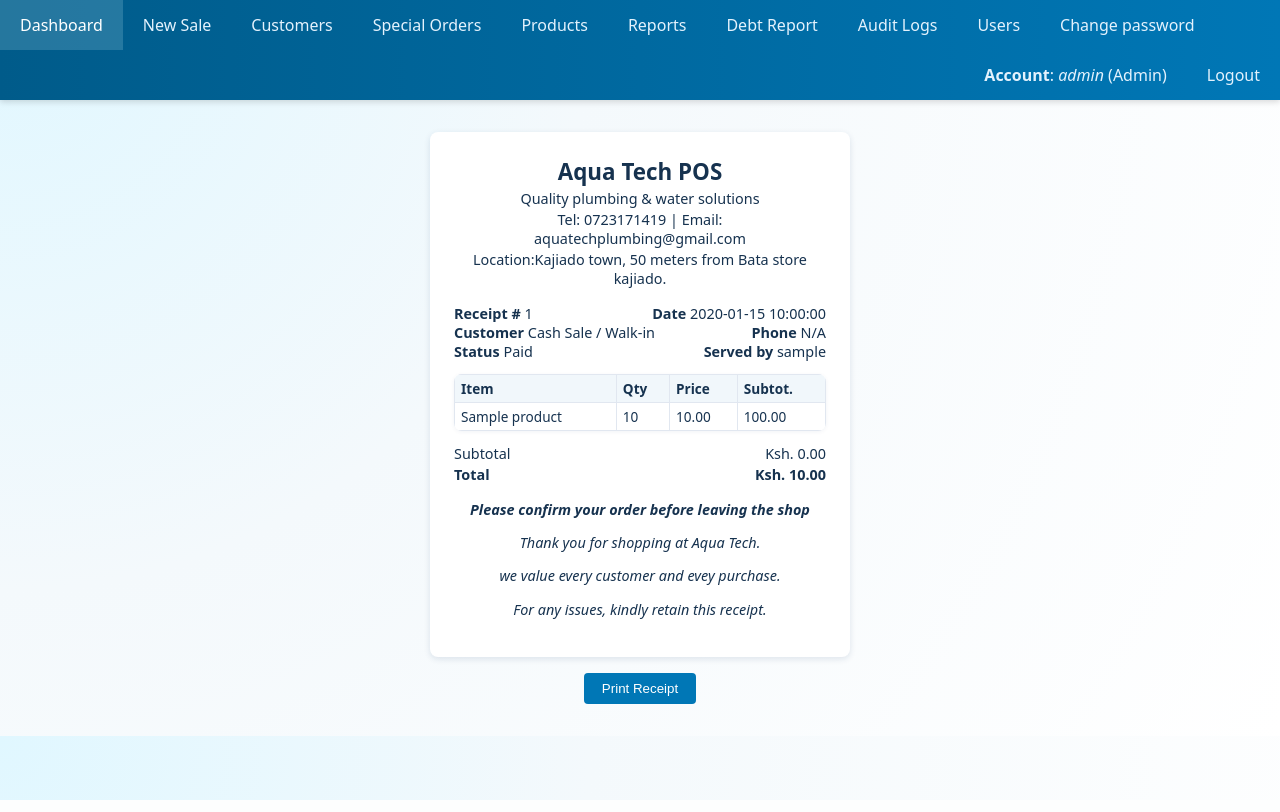
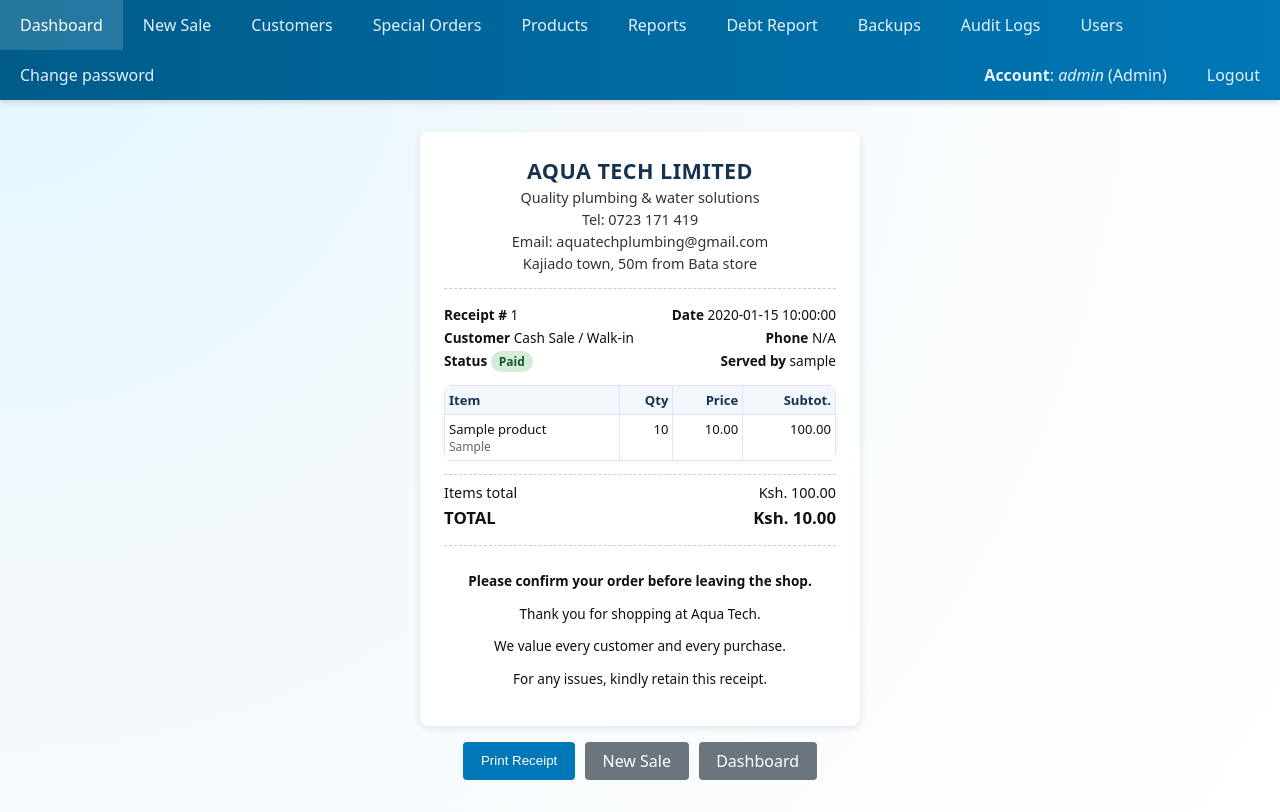
Before and after one commit to rkanyoko/aquatech_pos, a Flask app: page /receipt/1 in a window 1280 px wide. Run offline with Flask 3, Linux system fonts and the light colour scheme; a user stored in the database is signed in; data comes from the database, SQL or seed files in the repository; tables that the repository leaves empty hold one stand-in row (values such as "Sample post").

Commit message:
Add auto backups, sale search, receipt polish, edit customer, and server-side sale checks

```diff
--- a/app.py
+++ b/app.py
@@ -3,12 +3,14 @@ import json
 import os
 import re
 import time
+import shutil
+from pathlib import Path
 from datetime import datetime
 from zoneinfo import ZoneInfo
 import csv
 from io import StringIO
 from datetime import timedelta
-from flask import Flask, render_template, request, redirect, url_for, flash, abort, Response, session
+from flask import Flask, render_template, request, redirect, url_for, flash, abort, Response, session, send_file
 from werkzeug.security import check_password_hash, generate_password_hash
 from flask_login import LoginManager, UserMixin, login_user, logout_user, login_required, current_user
 from functools import wraps
@@ -19,6 +21,7 @@ load_dotenv()
 
 LOW_STOCK_THRESHOLD = 10
 LOW_STOCK_PREVIEW_LIMIT = 10
+BACKUP_KEEP_COUNT = 14
 
 PHONE_PATTERN = re.compile(r'^0[17]\d{8}$')
 EMAIL_PATTERN = re.compile(r'^[a-zA-Z0-9._%+-]+@[a-zA-Z0-9.-]+\.[a-zA-Z]{2,}$')
@@ -55,6 +58,20 @@ login_manager.session_protection = "strong"
 def make_session_permanent():
     session.permanent = True
 
+
+@app.before_request
+def run_daily_auto_backup():
+    # Skip static-ish / unauthenticated noise; one dated copy per day is enough.
+    if request.endpoint in (None, 'login', 'static'):
+        return
+    if not getattr(current_user, 'is_authenticated', False):
+        return
+    try:
+        maybe_auto_backup()
+    except Exception:
+        # Never block the app if backup fails (disk full, permissions, etc.)
+        pass
+
 class User(UserMixin):
     def __init__(self, id, username, role):
         self.id = id
@@ -82,11 +99,63 @@ def admin_required(f):
 def forbidden(e):
     return render_template('unauthorized.html'), 403
 
+def get_db_path() -> str:
+    return os.environ.get('DB_PATH', 'pos_system.db')
+
+
 def get_db_connection():
-    db_path = os.environ.get('DB_PATH', 'pos_system.db')
-    conn = sqlite3.connect(db_path)
+    conn = sqlite3.connect(get_db_path())
     conn.row_factory = sqlite3.Row
     return conn
+
+
+def get_backup_dir() -> Path:
+    return Path(get_db_path()).resolve().parent / 'backups'
+
+
+def maybe_auto_backup(force: bool = False) -> Path | None:
+    """
+    Automatically copy the SQLite DB once per calendar day (EAT).
+    Keeps the newest BACKUP_KEEP_COUNT dated files. Safe to call often.
+    """
+    db_path = Path(get_db_path())
+    if not db_path.is_file():
+        return None
+
+    backup_dir = get_backup_dir()
+    backup_dir.mkdir(parents=True, exist_ok=True)
+    today = _now_eat()[:10]  # YYYY-MM-DD
+    marker = backup_dir / '.last_backup_date'
+    target = backup_dir / f'pos-backup-{today}.db'
+
+    if not force and marker.exists() and marker.read_text(encoding='utf-8').strip() == today and target.exists():
+        return None
+
+    shutil.copy2(db_path, target)
+    marker.write_text(today, encoding='utf-8')
+
+    backups = sorted(backup_dir.glob('pos-backup-*.db'), key=lambda p: p.name, reverse=True)
+    for old in backups[BACKUP_KEEP_COUNT:]:
+        try:
+            old.unlink()
+        except OSError:
+            pass
+    return target
+
+
+def list_db_backups() -> list[dict]:
+    backup_dir = get_backup_dir()
+    if not backup_dir.is_dir():
+        return []
+    items = []
+    for path in sorted(backup_dir.glob('pos-backup-*.db'), key=lambda p: p.name, reverse=True):
+        stat = path.stat()
+        items.append({
+            'filename': path.name,
+            'size_kb': round(stat.st_size / 1024, 1),
+            'modified': datetime.fromtimestamp(stat.st_mtime, ZoneInfo('Africa/Nairobi')).strftime('%Y-%m-%d %H:%M:%S'),
+        })
+    return items
 
 
 def validate_phone(phone: str) -> str | None:
@@ -682,43 +751,137 @@ def sales():
 @app.route('/process_sale', methods=['POST'])
 @login_required
 def process_sale():
-    total_amount = request.form['total_amount']
-    cart_data = json.loads(request.form['cart_data'])
-    customer_id = request.form['customer_id']
-    payment_status = request.form['payment_status']
+    try:
+        cart_data = json.loads(request.form.get('cart_data') or '{}')
+    except json.JSONDecodeError:
+        flash('Invalid cart data. Please try the sale again.', 'error')
+        return redirect(url_for('sales'))
+
+    customer_id = request.form.get('customer_id')
+    payment_status = request.form.get('payment_status')
+
+    if not cart_data:
+        flash('Cart is empty. Add at least one product before completing a sale.', 'error')
+        return redirect(url_for('sales'))
+
+    if payment_status not in ('Paid', 'On Credit'):
+        flash('Invalid payment status.', 'error')
+        return redirect(url_for('sales'))
+
+    try:
+        customer_id_int = int(customer_id)
+    except (TypeError, ValueError):
+        flash('Please select a valid customer.', 'error')
+        return redirect(url_for('sales'))
+
+    if customer_id_int == 1 and payment_status == 'On Credit':
+        flash('A walk-in customer cannot buy on credit. Register them first.', 'error')
+        return redirect(url_for('sales'))
+
     conn = get_db_connection()
     cursor = conn.cursor()
-    timestamp = datetime.now(ZoneInfo("Africa/Nairobi")).strftime("%Y-%m-%d %H:%M:%S")
-    cursor.execute(
-        'INSERT INTO sales (total_amount, customer_id, payment_status, timestamp, cashier_username) VALUES (?, ?, ?, ?, ?)',
-        (total_amount, customer_id, payment_status, timestamp, current_user.username),
-    )
-    sale_id = cursor.lastrowid
-    for product_id, item_details in cart_data.items():
-        quantity_sold = item_details['quantity']
-        price_per_unit = item_details['price']
-        previous = cursor.execute(
-            'SELECT quantity FROM products WHERE id = ?', (product_id,)
-        ).fetchone()
-        previous_qty = previous['quantity'] if previous else None
+
+    customer = cursor.execute('SELECT id FROM customers WHERE id = ?', (customer_id_int,)).fetchone()
+    if customer is None:
+        conn.close()
+        flash('Selected customer was not found.', 'error')
+        return redirect(url_for('sales'))
+
+    is_admin = current_user.role == 'Admin'
+    validated_lines = []
+    computed_total = 0.0
+
+    try:
+        for product_id_raw, item_details in cart_data.items():
+            try:
+                product_id = int(product_id_raw)
+                quantity_sold = int(item_details.get('quantity', 0))
+            except (TypeError, ValueError):
+                raise ValueError('Cart contains an invalid product or quantity.')
+
+            if quantity_sold <= 0:
+                raise ValueError('Each cart item must have a quantity greater than zero.')
+
+            product = cursor.execute(
+                'SELECT id, name, price, quantity FROM products WHERE id = ?',
+                (product_id,),
+            ).fetchone()
+            if product is None:
+                raise ValueError('One of the products in the cart no longer exists.')
+
+            if quantity_sold > product['quantity']:
+                raise ValueError(
+                    f"Not enough stock for “{product['name']}”. "
+                    f"Available: {product['quantity']}, requested: {quantity_sold}."
+                )
+
+            # Workers always pay catalogue price; admins may override line price.
+            if is_admin:
+                try:
+                    price_per_unit = float(item_details.get('price', product['price']))
+                except (TypeError, ValueError):
+                    raise ValueError(f"Invalid price for “{product['name']}”.")
+                if price_per_unit < 0:
+                    raise ValueError(f"Price cannot be negative for “{product['name']}”.")
+            else:
+                price_per_unit = float(product['price'])
+
+            if product['price'] <= 0 and not is_admin:
+                raise ValueError(f"“{product['name']}” has no selling price set yet.")
+
+            validated_lines.append({
+                'product_id': product_id,
+                'quantity_sold': quantity_sold,
+                'price_per_unit': price_per_unit,
+                'previous_qty': product['quantity'],
+            })
+            computed_total += price_per_unit * quantity_sold
+
+        timestamp = datetime.now(ZoneInfo("Africa/Nairobi")).strftime("%Y-%m-%d %H:%M:%S")
         cursor.execute(
-            'INSERT INTO sale_items (sale_id, product_id, quantity_sold, price_per_unit) VALUES (?, ?, ?, ?)',
-            (sale_id, product_id, quantity_sold, price_per_unit),
+            'INSERT INTO sales (total_amount, customer_id, payment_status, timestamp, cashier_username) VALUES (?, ?, ?, ?, ?)',
+            (computed_total, customer_id_int, payment_status, timestamp, current_user.username),
         )
-        cursor.execute(
-            'UPDATE products SET quantity = quantity - ? WHERE id = ?',
-            (quantity_sold, product_id),
-        )
-        sync_product_low_stock_marker(conn, int(product_id), previous_quantity=previous_qty)
-    conn.commit()
+        sale_id = cursor.lastrowid
+
+        for line in validated_lines:
+            cursor.execute(
+                'INSERT INTO sale_items (sale_id, product_id, quantity_sold, price_per_unit) VALUES (?, ?, ?, ?)',
+                (sale_id, line['product_id'], line['quantity_sold'], line['price_per_unit']),
+            )
+            cursor.execute(
+                'UPDATE products SET quantity = quantity - ? WHERE id = ?',
+                (line['quantity_sold'], line['product_id']),
+            )
+            sync_product_low_stock_marker(
+                conn,
+                line['product_id'],
+                previous_quantity=line['previous_qty'],
+            )
+
+        conn.commit()
+    except ValueError as exc:
+        conn.rollback()
+        conn.close()
+        flash(str(exc), 'error')
+        return redirect(url_for('sales'))
+    except Exception:
+        conn.rollback()
+        conn.close()
+        flash('Could not complete the sale. Please try again.', 'error')
+        return redirect(url_for('sales'))
+
     conn.close()
     audit_log(
         "sale_created",
         entity_type="sale",
         entity_id=sale_id,
-        details=f"customer_id={customer_id}; status={payment_status}; total={total_amount}",
-    )
-    # After processing a sale, go to printable receipt view
+        details=f"customer_id={customer_id_int}; status={payment_status}; total={computed_total}",
+    )
+    try:
+        maybe_auto_backup(force=False)
+    except Exception:
+        pass
     return redirect(url_for('sale_receipt', sale_id=sale_id))
 
 @app.route('/customers')
@@ -772,6 +935,66 @@ def add_customer():
     conn.close()
     flash('Customer added successfully.', 'success')
     return redirect(url_for('customers'))
+
+
+@app.route('/edit_customer/<int:customer_id>', methods=['GET', 'POST'])
+@login_required
+def edit_customer(customer_id):
+    conn = get_db_connection()
+    customer = conn.execute('SELECT * FROM customers WHERE id = ?', (customer_id,)).fetchone()
+    if customer is None:
+        conn.close()
+        abort(404)
+
+    if request.method == 'POST':
+        name = request.form.get('name', '').strip()
+        phone = request.form.get('phone', '').strip()
+        email = request.form.get('email', '').strip()
+
+        # Keep the default walk-in name stable for credit checks / templates.
+        if customer_id == 1:
+            name = customer['name']
+
+        if not name:
+            conn.close()
+            flash('Customer name is required.', 'error')
+            return redirect(url_for('edit_customer', customer_id=customer_id))
+
+        phone_error = None
+        if not (customer_id == 1 and phone.upper() in ('N/A', '')):
+            phone_error = validate_phone(phone)
+        if phone_error:
+            conn.close()
+            flash(phone_error, 'error')
+            return redirect(url_for('edit_customer', customer_id=customer_id))
+
+        email_error = validate_email(email)
+        if email_error:
+            conn.close()
+            flash(email_error, 'error')
+            return redirect(url_for('edit_customer', customer_id=customer_id))
+
+        # Walk-in may keep phone as N/A
+        if customer_id == 1 and phone.upper() == 'N/A':
+            phone_value = 'N/A'
+        else:
+            phone_value = phone or None
+
+        conn.execute(
+            'UPDATE customers SET name = ?, phone = ?, email = ? WHERE id = ?',
+            (name, phone_value, email or None, customer_id),
+        )
+        conn.commit()
+        conn.close()
+        flash('Customer updated successfully.', 'success')
+        return redirect(url_for('customers'))
+
+    conn.close()
+    return render_template(
+        'edit_customer.html',
+        customer=customer,
+        email_examples=ACCEPTABLE_EMAIL_EXAMPLES,
+    )
 
 
 #the following function is to help in the creation of reports of each customer that is needed. This is generated for the purpose of letting the clients/customers get some sort of report of their results as a whole
@@ -1317,6 +1540,46 @@ def reset_user_password(user_id):
     return render_template('reset_user_password.html', target=target)
 
 
+@app.route('/backups')
+@login_required
+@admin_required
+def backups():
+    maybe_auto_backup()
+    return render_template(
+        'backups.html',
+        backups=list_db_backups(),
+        keep_count=BACKUP_KEEP_COUNT,
+    )
+
+
+@app.route('/backups/run', methods=['POST'])
+@login_required
+@admin_required
+def run_backup_now():
+    try:
+        path = maybe_auto_backup(force=True)
+        if path:
+            flash(f'Backup created: {path.name}', 'success')
+        else:
+            flash('Backup could not be created (database file missing).', 'error')
+    except Exception as exc:
+        flash(f'Backup failed: {exc}', 'error')
+    return redirect(url_for('backups'))
+
+
+@app.route('/backups/download/<path:filename>')
+@login_required
+@admin_required
+def download_backup(filename):
+    # Prevent path traversal — only allow our dated backup files.
+    if not re.fullmatch(r'pos-backup-\d{4}-\d{2}-\d{2}\.db', filename):
+        abort(404)
+    path = get_backup_dir() / filename
+    if not path.is_file():
+        abort(404)
+    return send_file(path, as_attachment=True, download_name=filename)
+
+
 @app.route('/manage_users')
 @login_required
 @admin_required
--- a/templates/base.html
+++ b/templates/base.html
@@ -154,6 +154,7 @@
                     <span style="background:#d62828;color:#fff;border-radius:10px;padding:1px 7px;font-size:0.75em;margin-left:4px;">{{ nav_open_debt_count }}</span>
                 {% endif %}
             </a>
+            <a href="{{ url_for('backups') }}">Backups</a>
             <a href="{{ url_for('audit_logs') }}">Audit Logs</a>
             <a href="{{ url_for('manage_users') }}">Users</a>
             <a href="{{ url_for('change_my_password') }}">Change password</a>
--- a/templates/customers.html
+++ b/templates/customers.html
@@ -69,6 +69,7 @@
                 <td>{{ customer.email }}</td>
                 <td>
                     <a href="{{ url_for('customer_report', customer_id=customer.id) }}" class="report-link">View History</a>
+                    <a href="{{ url_for('edit_customer', customer_id=customer.id) }}" class="report-link" style="background-color:#007bff;">Edit</a>
 
                     {% if current_user.role == 'Admin' %}
                         {% if customer.id > 1 %}
--- a/templates/receipt.html
+++ b/templates/receipt.html
@@ -5,7 +5,7 @@
 {% block content %}
     <style>
         .receipt-wrapper {
-            max-width: 420px;
+            max-width: 440px;
             margin: 0 auto;
         }
         .receipt-card {
@@ -14,24 +14,32 @@
             border-radius: 8px;
             box-shadow: 0 2px 6px rgba(15, 52, 96, 0.12);
             font-size: 0.9rem;
+            color: #111;
         }
         .receipt-header {
             text-align: center;
             margin-bottom: 1rem;
+            border-bottom: 1px dashed #ccc;
+            padding-bottom: 0.75rem;
         }
         .receipt-header h1 {
             margin: 0;
-            font-size: 1.4rem;
+            font-size: 1.35rem;
+            letter-spacing: 0.02em;
         }
         .receipt-header p {
-            margin: 2px 0;
+            margin: 3px 0;
+            color: #333;
         }
         .receipt-meta {
             margin-bottom: 0.8rem;
+            font-size: 0.85rem;
         }
         .receipt-meta div {
             display: flex;
             justify-content: space-between;
+            gap: 8px;
+            margin-bottom: 4px;
         }
         .items-table {
             width: 100%;
@@ -40,52 +48,90 @@
         }
         .items-table th,
         .items-table td {
-            border: 1px solid #e1e7f0;
-            padding: 4px 6px;
-            font-size: 0.85rem;
+            border-bottom: 1px solid #e1e7f0;
+            padding: 5px 4px;
+            font-size: 0.82rem;
+            vertical-align: top;
         }
         .items-table th {
             background-color: #f1f7fb;
+            text-align: left;
         }
+        .items-table .num { text-align: right; white-space: nowrap; }
+        .sku { color: #666; font-size: 0.75rem; }
         .totals {
             margin-top: 0.5rem;
+            border-top: 1px dashed #ccc;
+            padding-top: 0.5rem;
         }
         .totals div {
             display: flex;
             justify-content: space-between;
-            margin-bottom: 2px;
+            margin-bottom: 3px;
         }
         .totals div.total-line {
             font-weight: bold;
+            font-size: 1.05rem;
+            margin-top: 4px;
         }
+        .status-badge {
+            display: inline-block;
+            padding: 2px 8px;
+            border-radius: 999px;
+            font-size: 0.75rem;
+            font-weight: 600;
+        }
+        .status-paid { background: #d4edda; color: #155724; }
+        .status-credit { background: #f8d7da; color: #721c24; }
         .thankyou {
             margin-top: 1rem;
             text-align: center;
-            font-style: italic;
+            font-size: 0.85rem;
+            border-top: 1px dashed #ccc;
+            padding-top: 0.75rem;
         }
         .print-actions {
             text-align: center;
             margin-top: 1rem;
+            display: flex;
+            gap: 10px;
+            justify-content: center;
+            flex-wrap: wrap;
+        }
+        .btn-secondary {
+            background-color: #6c757d;
+            color: #fff;
+            border: none;
+            border-radius: 4px;
+            padding: 0.5rem 1.1rem;
+            cursor: pointer;
+            text-decoration: none;
+            font-weight: 500;
         }
 
         @media print {
             .navbar,
-            .print-actions {
+            .print-actions,
+            .flash,
+            .content > div:has(.btn-primary) {
                 display: none !important;
             }
             body {
-                background: #ffffff;
+                background: #ffffff !important;
             }
             .content {
-                padding: 0;
-                margin: 0;
+                padding: 0 !important;
+                margin: 0 !important;
+                max-width: none !important;
             }
             .receipt-wrapper {
                 margin: 0;
+                max-width: none;
             }
             .receipt-card {
                 box-shadow: none;
                 border-radius: 0;
+                padding: 0;
             }
         }
     </style>
@@ -93,10 +139,11 @@
     <div class="receipt-wrapper">
         <div class="receipt-card">
             <div class="receipt-header">
-                <h1>Aqua Tech POS</h1>
-                <p>Quality plumbing & water solutions</p>
-                <p>Tel: 0723171419 | Email: aquatechplumbing@gmail.com</p>
-                <p>Location:Kajiado town, 50 meters from Bata store kajiado.</p>
+                <h1>AQUA TECH LIMITED</h1>
+                <p>Quality plumbing &amp; water solutions</p>
+                <p>Tel: 0723 171 419</p>
+                <p>Email: aquatechplumbing@gmail.com</p>
+                <p>Kajiado town, 50m from Bata store</p>
             </div>
 
             <div class="receipt-meta">
@@ -109,7 +156,14 @@
                     <span><strong>Phone</strong> {{ sale.customer_phone or '-' }}</span>
                 </div>
                 <div>
-                    <span><strong>Status</strong> {{ sale.payment_status }}</span>
+                    <span>
+                        <strong>Status</strong>
+                        {% if sale.payment_status == 'Paid' %}
+                            <span class="status-badge status-paid">Paid</span>
+                        {% else %}
+                            <span class="status-badge status-credit">On Credit</span>
+                        {% endif %}
+                    </span>
                     <span><strong>Served by</strong> {{ sale.cashier_username or '-' }}</span>
                 </div>
             </div>
@@ -118,21 +172,24 @@
                 <thead>
                     <tr>
                         <th>Item</th>
-                        <th>Qty</th>
-                        <th>Price</th>
-                        <th>Subtot.</th>
+                        <th class="num">Qty</th>
+                        <th class="num">Price</th>
+                        <th class="num">Subtot.</th>
                     </tr>
                 </thead>
                 <tbody>
-                    {% set running_total = 0 %}
+                    {% set ns = namespace(total=0) %}
                     {% for item in items %}
                         {% set line_total = item.quantity_sold * item.price_per_unit %}
-                        {% set running_total = running_total + line_total %}
+                        {% set ns.total = ns.total + line_total %}
                         <tr>
-                            <td>{{ item.name }}</td>
-                            <td>{{ item.quantity_sold }}</td>
-                            <td>{{ "%.2f"|format(item.price_per_unit) }}</td>
-                            <td>{{ "%.2f"|format(line_total) }}</td>
+                            <td>
+                                {{ item.name }}
+                                {% if item.sku %}<div class="sku">{{ item.sku }}</div>{% endif %}
+                            </td>
+                            <td class="num">{{ item.quantity_sold }}</td>
+                            <td class="num">{{ "%.2f"|format(item.price_per_unit) }}</td>
+                            <td class="num">{{ "%.2f"|format(line_total) }}</td>
                         </tr>
                     {% endfor %}
                 </tbody>
@@ -140,25 +197,27 @@
 
             <div class="totals">
                 <div>
-                    <span>Subtotal</span>
-                    <span>Ksh. {{ "%.2f"|format(running_total) }}</span>
+                    <span>Items total</span>
+                    <span>Ksh. {{ "%.2f"|format(ns.total) }}</span>
                 </div>
                 <div class="total-line">
-                    <span>Total</span>
+                    <span>TOTAL</span>
                     <span>Ksh. {{ "%.2f"|format(sale.total_amount) }}</span>
                 </div>
             </div>
 
             <div class="thankyou">
-                <p><b>Please confirm your order before leaving the shop</b></p>
+                <p><strong>Please confirm your order before leaving the shop.</strong></p>
                 <p>Thank you for shopping at Aqua Tech.</p>
-                <p>we value every customer and evey purchase.</p>
+                <p>We value every customer and every purchase.</p>
                 <p>For any issues, kindly retain this receipt.</p>
             </div>
         </div>
 
         <div class="print-actions">
             <button class="btn-primary" onclick="window.print()">Print Receipt</button>
+            <a class="btn-secondary" href="{{ url_for('sales') }}">New Sale</a>
+            <a class="btn-secondary" href="{{ url_for('dashboard') }}">Dashboard</a>
         </div>
     </div>
 {% endblock %}
```
Also changed, not shown: templates/backups.html (added, +57 -0 lines), templates/edit_customer.html (added, +102 -0 lines), templates/sales.html (+55 -8 lines), 1 other file.
